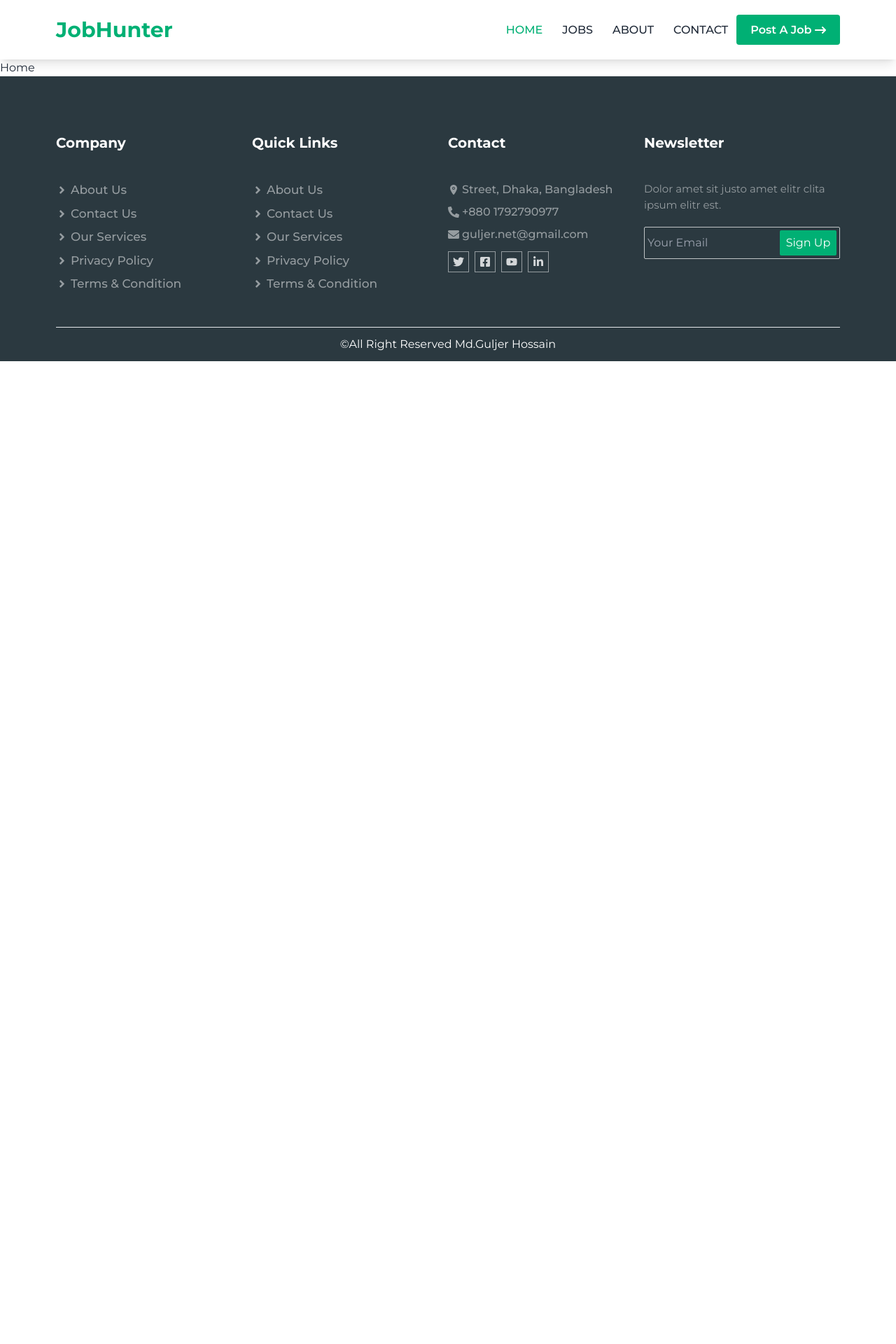
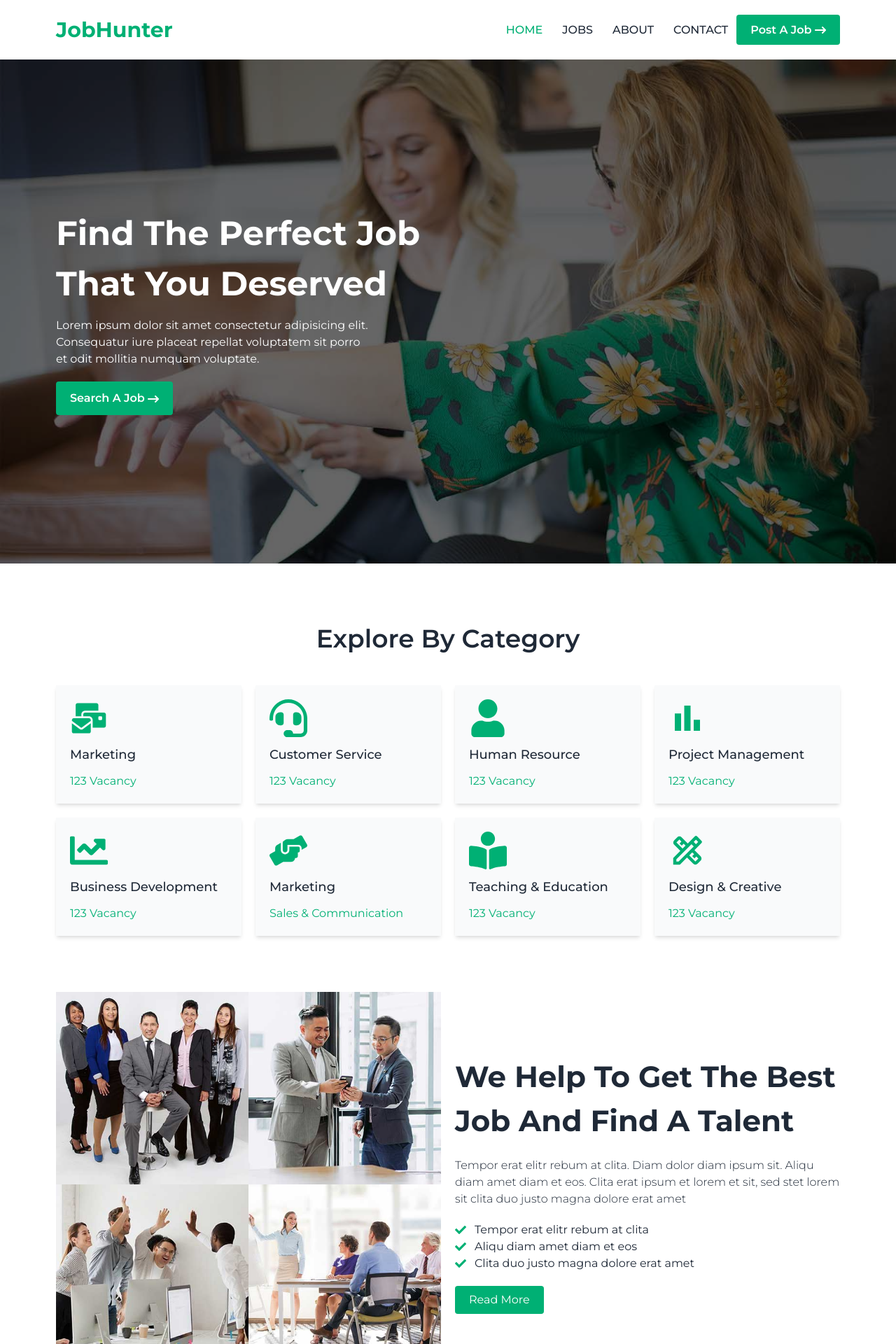
Before and after one commit to guljer77/job-hunter, a React (Vite) app: page / in a window 1280 px wide. Shown: the top 1920 px of the page at 70% size. Before the commit the page ends 800 px from the top, so only its background shows below. Built offline with nearby package versions, Linux system fonts and the light colour scheme; no server answers.

Commit message:
home section added

```diff
--- /dev/null
+++ b/src/Pages/Home/About/AboutInfo.jsx
@@ -0,0 +1,61 @@
+import React from "react";
+import Image1 from "../../../assets/about-1.jpg";
+import Image2 from "../../../assets/about-2.jpg";
+import Image3 from "../../../assets/about-3.jpg";
+import Image4 from "../../../assets/about-4.jpg";
+import { FaCheck } from "react-icons/fa";
+import Container from "../../../Components/Container";
+
+function AboutInfo() {
+  return (
+    <div>
+      <Container>
+        <div className="pb-20 lg:flex items-center justify-between gap-5">
+          <div className="lg:w-1/2 w-full lg:mb-0 mb-5 grid grid-cols-2">
+            <div>
+              <img src={Image1} alt="" />
+            </div>
+            <div>
+              <img src={Image2} alt="" />
+            </div>
+            <div>
+              <img src={Image3} alt="" />
+            </div>
+            <div>
+              <img src={Image4} alt="" />
+            </div>
+          </div>
+          <div className="lg:w-1/2 w-full">
+            <h4 className="pb-5 lg:text-[42px] font-bold">
+              We Help To Get The Best Job And Find A Talent
+            </h4>
+            <p className="pb-5 text-[16px] font-light">
+              Tempor erat elitr rebum at clita. Diam dolor diam ipsum sit. Aliqu
+              diam amet diam et eos. Clita erat ipsum et lorem et sit, sed stet
+              lorem sit clita duo justo magna dolore erat amet
+            </p>
+            <ul className="pb-5">
+              <li className="flex items-center gap-3">
+                <FaCheck className="text-primary" />
+                <span>Tempor erat elitr rebum at clita</span>
+              </li>
+              <li className="flex items-center gap-3">
+                <FaCheck className="text-primary" />
+                <span>Aliqu diam amet diam et eos</span>
+              </li>
+              <li className="flex items-center gap-3">
+                <FaCheck className="text-primary" />
+                <span>Clita duo justo magna dolore erat amet</span>
+              </li>
+            </ul>
+            <button className="inline-block px-5 py-2 rounded bg-primary text-white">
+              Read More
+            </button>
+          </div>
+        </div>
+      </Container>
+    </div>
+  );
+}
+
+export default AboutInfo;
--- /dev/null
+++ b/src/Pages/Home/Banner/Banner.jsx
@@ -0,0 +1,34 @@
+import React from "react";
+import "./banner.css";
+import { Link } from "react-router-dom";
+import { FaArrowRightLong } from 'react-icons/fa6';
+import Container from "../../../Components/Container";
+
+function Banner() {
+  return (
+    <div className="banner-bg">
+      <Container>
+        <div className="w-full h-[90vh] flex items-center justify-start">
+          <div className="text-white">
+            <h2 className="lg:text-[48px] text-[28px] pb-3 font-bold lg:w-2/4 w-full">
+              Find The Perfect Job That You Deserved
+            </h2>
+            <p className="text-15px lg:w-2/5 w-full">
+              Lorem ipsum dolor sit amet consectetur adipisicing elit.
+              Consequatur iure placeat repellat voluptatem sit porro et odit
+              mollitia numquam voluptate.
+            </p>
+            <Link
+              to="/profile"
+              className="text-[16px] inline-block mt-5 text-white rounded font-semibold bg-primary px-5 py-3"
+            >
+              Search A Job <FaArrowRightLong className="inline-block" />
+            </Link>
+          </div>
+        </div>
+      </Container>
+    </div>
+  );
+}
+
+export default Banner;
--- /dev/null
+++ b/src/Pages/Home/Banner/banner.css
@@ -0,0 +1,21 @@
+.banner-bg{
+  width: 100%;
+  height: 90vh;
+  background-image: url('../../../assets/carousel-1.jpg');
+  background-repeat: no-repeat;
+  background-position: center;
+  background-size: cover;
+  position: relative;
+  z-index: 30;
+}
+.banner-bg::after{
+  content: "";
+  position: absolute;
+  top: 0;
+  left: 0;
+  width: 100%;
+  height: 90vh;
+  z-index: -30;
+  background-color: #000000;
+  opacity: 0.6;
+}
--- /dev/null
+++ b/src/Pages/Home/Category/Category.jsx
@@ -0,0 +1,88 @@
+import React from "react";
+import { FaEnvelopesBulk } from "react-icons/fa6";
+import {
+  FaHeadset,
+  FaUser,
+  FaChartLine,
+  FaHandsHelping,
+  FaBookReader,
+} from "react-icons/fa";
+import { MdOutlineBarChart, MdOutlineDesignServices } from "react-icons/md";
+import { Link } from "react-router-dom";
+import Container from "../../../Components/Container";
+
+function Category() {
+  return (
+    <div className="py-20">
+      <Container>
+        <h4 className="text-center text-[36px] font-semibold">
+          Explore By Category
+        </h4>
+        <div className="pt-10 lg:grid grid-cols-4 gap-5">
+          <Link to="/" className="bg-gray-50 shadow-md block p-5 lg:mb-0 mb-5">
+            <span className="text-primary text-[54px]">
+              <FaEnvelopesBulk />
+            </span>
+            <h4 className="text-[18px] font-medium py-3">Marketing</h4>
+            <p className="text-primary">123 Vacancy</p>
+          </Link>
+          <Link to="/" className="bg-gray-50 shadow-md p-5 block lg:mb-0 mb-5">
+            <span className="text-primary text-[54px]">
+              <FaHeadset />
+            </span>
+            <h4 className="text-[18px] font-medium py-3">Customer Service</h4>
+            <p className="text-primary">123 Vacancy</p>
+          </Link>
+          <Link to="/" className="bg-gray-50 shadow-md p-5 block lg:mb-0 mb-5">
+            <span className="text-primary text-[54px]">
+              <FaUser />
+            </span>
+            <h4 className="text-[18px] font-medium py-3">Human Resource</h4>
+            <p className="text-primary">123 Vacancy</p>
+          </Link>
+          <Link to="/" className="bg-gray-50 shadow-md p-5 block lg:mb-0 mb-5">
+            <span className="text-primary text-[54px]">
+              <MdOutlineBarChart />
+            </span>
+            <h4 className="text-[18px] font-medium py-3">Project Management</h4>
+            <p className="text-primary">123 Vacancy</p>
+          </Link>
+          <Link to="/" className="bg-gray-50 shadow-md p-5 block lg:mb-0 mb-5">
+            <span className="text-primary text-[54px]">
+              <FaChartLine />
+            </span>
+            <h4 className="text-[18px] font-medium py-3">
+              Business Development
+            </h4>
+            <p className="text-primary">123 Vacancy</p>
+          </Link>
+          <Link to="/" className="bg-gray-50 shadow-md p-5 block lg:mb-0 mb-5">
+            <span className="text-primary text-[54px]">
+              <FaHandsHelping />
+            </span>
+            <h4 className="text-[18px] font-medium py-3">Marketing</h4>
+            <p className="text-primary">Sales & Communication</p>
+          </Link>
+          <Link to="/" className="bg-gray-50 shadow-md p-5 block lg:mb-0 mb-5">
+            <span className="text-primary text-[54px]">
+              <FaBookReader />
+            </span>
+            <h4 className="text-[18px] font-medium py-3">
+              Teaching & Education
+            </h4>
+            <p className="text-primary">123 Vacancy</p>
+          </Link>
+          <Link to="/" className="bg-gray-50 shadow-md p-5 block lg:mb-0 mb-5">
+            <span className="text-primary text-[54px]">
+              <MdOutlineDesignServices />
+            </span>
+            <h4 className="text-[18px] font-medium py-3">Design & Creative</h4>
+            <p className="text-primary">123 Vacancy</p>
+          </Link>
+        </div>
+      </Container>
+    </div>
+  );
+}
+
+export default Category;
--- a/src/Pages/Home/Home.jsx
+++ b/src/Pages/Home/Home.jsx
@@ -1,8 +1,19 @@
 import React from 'react'
+import { Helmet } from 'react-helmet-async'
+import Banner from './Banner/Banner'
+import Category from './Category/Category'
+import AboutInfo from './About/AboutInfo'
 
 function Home() {
   return (
-    <div>Home</div>
+    <div>
+      <Helmet>
+        <title>Job Hunter | Home</title>
+      </Helmet>
+      <Banner />
+      <Category />
+      <AboutInfo />
+    </div>
   )
 }
 
--- /dev/null
+++ b/src/Pages/Home/Job List/JobList.jsx
@@ -0,0 +1,14 @@
+import React from 'react'
+import Container from '../../Container'
+
+function JobList() {
+  return (
+    <div className='py-10'>
+      <Container>
+
+      </Container>
+    </div>
+  )
+}
+
+export default JobList
```
